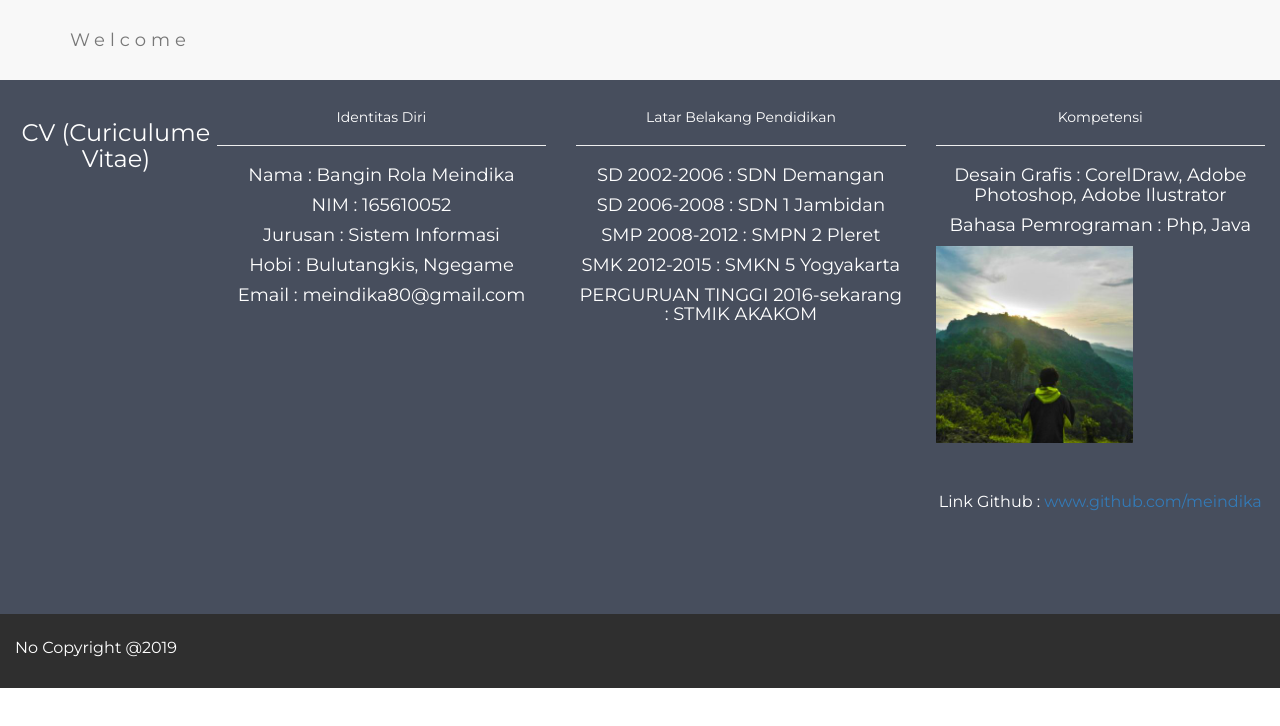
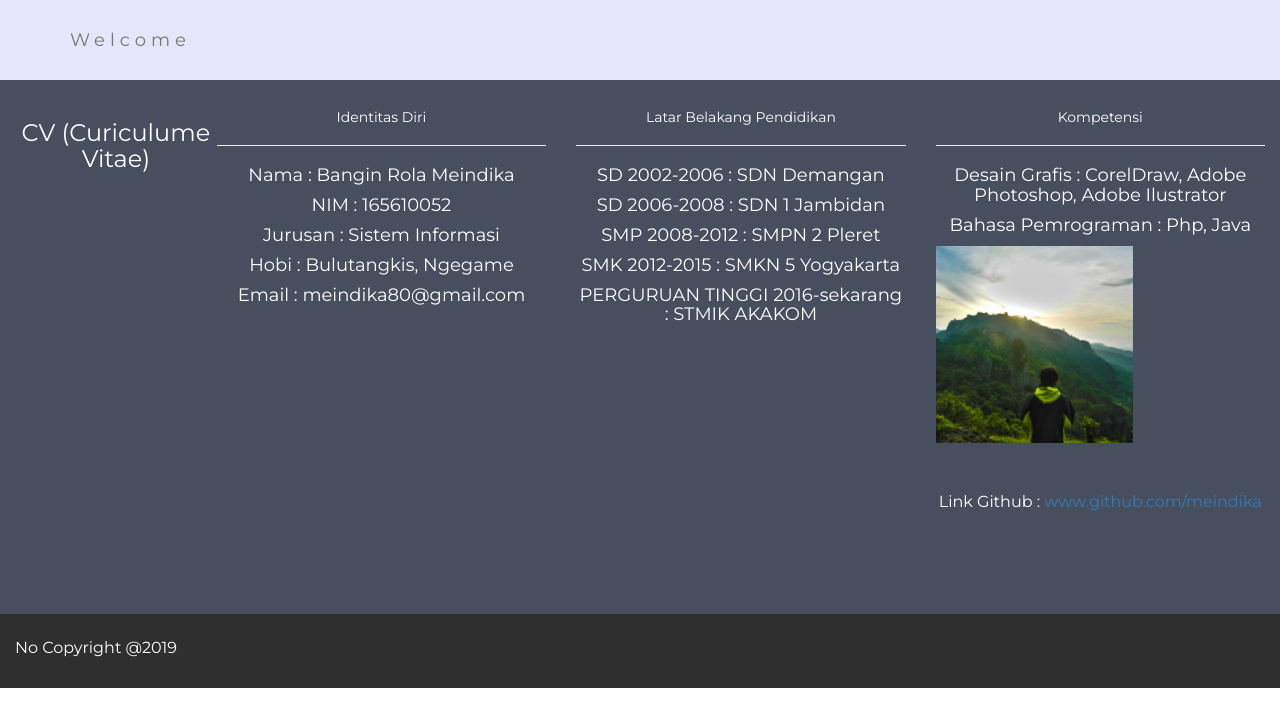
Before and after one commit to meindika/Dika, a plain HTML site: page index.html in a window 1280 px wide. Drawn offline with nearby package versions, Linux system fonts and the light colour scheme.

Commit message:
commit pertama

```diff
--- a/styles/main.css
+++ b/styles/main.css
@@ -34,6 +34,7 @@ body {
       margin-bottom: 0;
       font-size: 12px;
       letter-spacing: 5px;
+      background-color : #e6e6fa;
   }
    .navbar-nav  li a:hover {
       color: #1abc9c !important;
```
